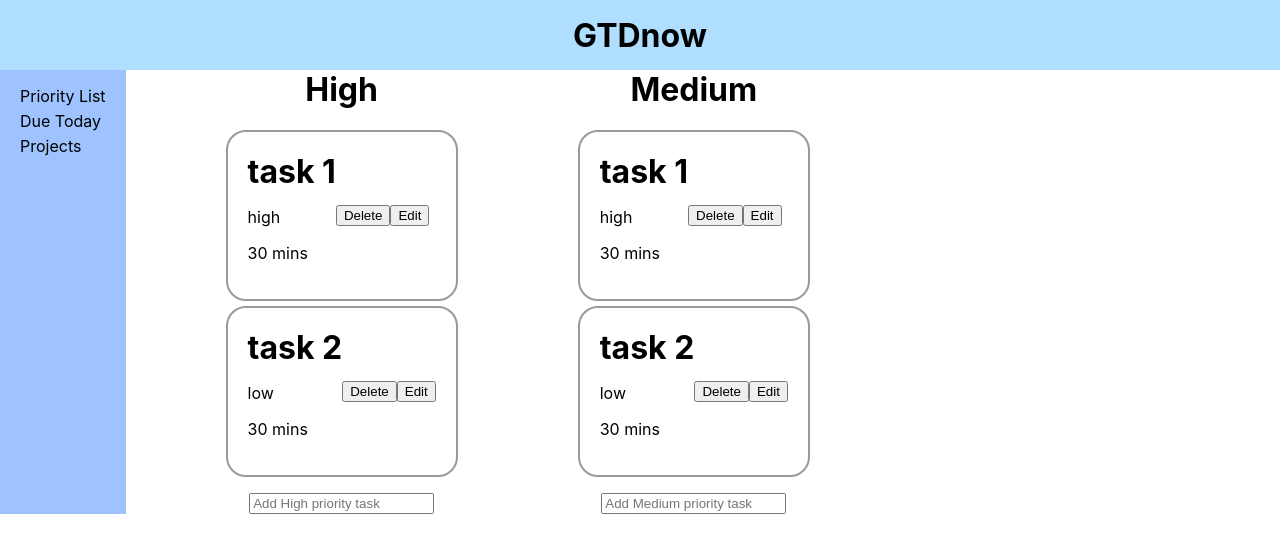
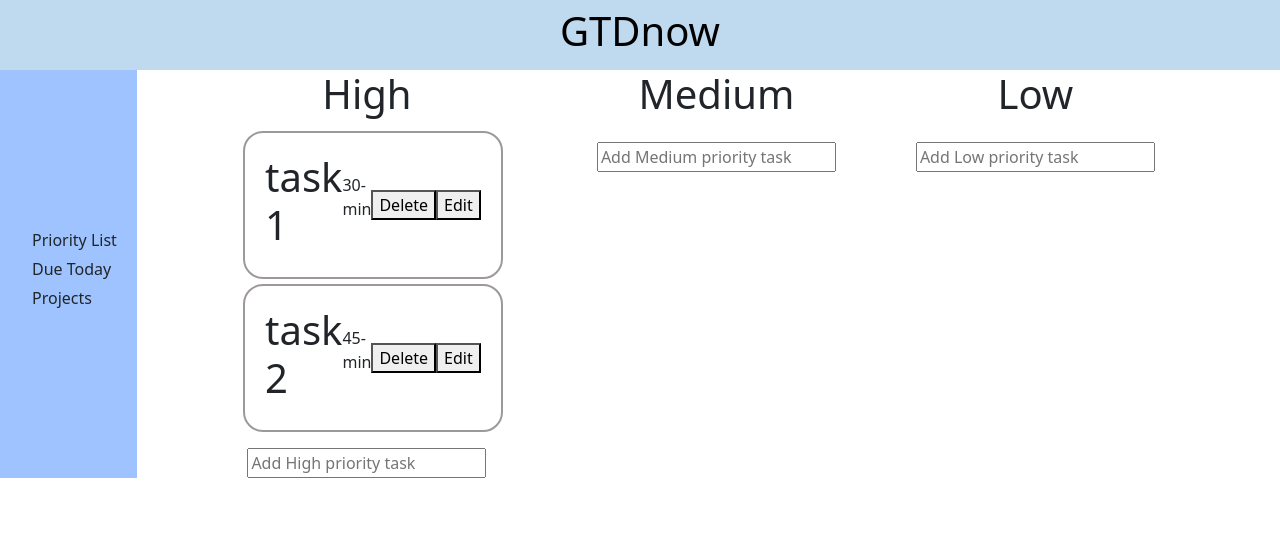
Before and after one commit to ramjayakumar21/simplegtd, a React (Create React App) app: page / in a window 1280 px wide. Shown: the top 552 px of the page. Built offline with nearby package versions, Linux system fonts and the light colour scheme.

Commit message:
Add editing functionality and rework to system

```diff
--- a/package.json
+++ b/package.json
@@ -3,11 +3,16 @@
   "version": "0.1.0",
   "private": true,
   "dependencies": {
+    "@fortawesome/fontawesome-svg-core": "^6.2.0",
+    "@fortawesome/free-solid-svg-icons": "^6.2.0",
+    "@fortawesome/react-fontawesome": "^0.2.0",
     "@hello-pangea/dnd": "^16.0.0",
     "@testing-library/jest-dom": "^5.16.5",
     "@testing-library/react": "^13.3.0",
     "@testing-library/user-event": "^13.5.0",
+    "bootstrap": "^5.2.1",
     "react": "^18.2.0",
+    "react-bootstrap": "^2.5.0",
     "react-dom": "^18.2.0",
     "react-router-dom": "^6.3.0",
     "react-scripts": "5.0.1",
--- a/src/App.js
+++ b/src/App.js
@@ -1,8 +1,16 @@
 import './App.css';
 import { Body } from './components/Body';
 import Header from './components/Header';
+import Button from 'react-bootstrap/Button';
+import Modal from 'react-bootstrap/Modal';
+import React from 'react';
 
 function App() {
+  const [show, setShow] = React.useState(false);
+
+  const handleClose = () => setShow(false);
+  const handleShow = () => setShow(true);
+
   return (
     <div>
       <Header />
--- a/src/components/Body.js
+++ b/src/components/Body.js
@@ -3,14 +3,38 @@ import "./Body.css"
 import TaskList from './TaskList.js'
 import Navbar from "./Navbar.js"
 
+export function Body() {
+
+    let initialTaskLibrary;
+    if (null != JSON.parse(localStorage.getItem(`savedTaskLibrary`))) {
+        initialTaskLibrary = JSON.parse(localStorage.getItem(`savedTaskLibrary`));
+    } else {
+        initialTaskLibrary =
+        {
+            highPriority:
+                [
+                    {id: "1", title: 'task 1', priority: 'High', time: "30-min", dueDate: null},
+                    {id: "2", title: 'task 2', priority: 'High', time: "45-min", dueDate: null}
+                ],
+            medPriority:
+                [
+                ],
+            lowPriority:
+                [
+                ],
+        }
+    }
+
+    let [taskLibrary, setTaskLibrary] = useState(initialTaskLibrary);
 
 
-export function Body() {
+
     return (
             <div className="body">
                 <Navbar />
-                <TaskList listname="High" />
-                <TaskList listname="Medium" />
+                <TaskList listname="High" listKey="highPriority" taskLibrary={taskLibrary} setTaskLibrary={setTaskLibrary} />
+                <TaskList listname="Medium" listKey="medPriority" taskLibrary={taskLibrary} setTaskLibrary={setTaskLibrary} />
+                <TaskList listname="Low" listKey="lowPriority" taskLibrary={taskLibrary} setTaskLibrary={setTaskLibrary} />
             </div>
     )
 }
--- a/src/components/Header.css
+++ b/src/components/Header.css
@@ -1,5 +1,5 @@
 .header {
-    background-color: rgb(175, 222, 255);
+    background-color: rgb(191, 218, 238);
     min-height: 70px;
     display: flex;
     justify-content: center;
--- a/src/components/Header.js
+++ b/src/components/Header.js
@@ -1,5 +1,7 @@
 import React from "react";
 import './Header.css';
+import { FontAwesomeIcon } from '@fortawesome/react-fontawesome'
+
 
 export default function Header() {
     return (
--- a/src/components/Task.js
+++ b/src/components/Task.js
@@ -1,30 +1,109 @@
-import React from "react";
+import {React, useState} from "react";
 import "./Task.css";
-
-var currentDate = new Date();
-let tomorrowDate = new Date(currentDate.setDate(currentDate.getDate() + 1));
+import Button from 'react-bootstrap/Button';
+import Modal from 'react-bootstrap/Modal';
 
 export function Task(props) {
+    const [show, setShow] = useState(false);
+
+    const [formData, setFormData] = useState(
+        {
+            title: props.task.title,
+            priority: props.task.priority,
+            time: props.task.time,
+            dueDate: props.task.dueDate,
+        }
+    )
+
+    function handleChange(event) {
+        const {name, value, type, checked} = event.target
+        setFormData(prevFormData => {
+            return {
+                ...prevFormData,
+                [name]: type === "checkbox" ? checked : value
+            }
+        })
+    }
+
+    const handleClose = () => setShow(false);
+    const handleShow = () => setShow(true);
+
+    function handleSubmit(event) {
+        event.preventDefault()
+        let newTask = {
+            ...formData,
+            id: props.task.id
+        }
+
+        let tasks = props.taskLibrary[props.listKey];
+        let idArray = tasks.map((task) => task.id);
+        let updatedTasks = Array.from(tasks);
+        let index = idArray.indexOf(props.task.id);
+
+        updatedTasks[index] = newTask;
+
+        props.setTaskLibrary((oldTaskLibrary) => {
+            let newValue = {
+                ...oldTaskLibrary,
+                [props.listKey]: updatedTasks
+            }
+            console.log(newValue)
+            let save = JSON.stringify(newValue);
+            localStorage.setItem("savedTaskLibrary", save);
+            return newValue
+        });
+
+    }
+
     return (
-        <div>
-            <h1 className="task--title">{props.title}</h1>
-            <p>{props.priority}</p>
-            <p>{props.time}</p>
-        </div>
+        <>
+        <Modal
+            show={show}
+            onHide={handleClose}
+            backdrop="static"
+            keyboard={false}>
+        <Modal.Header closeButton>
+          <Modal.Title>Modal title</Modal.Title>
+        </Modal.Header>
+            <Modal.Body>
+                <form>
+                    <input
+                        type="text"
+                        placeholder="Title"
+                        onChange={handleChange}
+                        name="title"
+                        value={formData.title}
+                    />
+                    <input
+                        type="text"
+                        placeholder="Priority"
+                        onChange={handleChange}
+                        name="priority"
+                        value={formData.priority}
+                    />
+                    <input
+                        type="text"
+                        placeholder="Time"
+                        onChange={handleChange}
+                        name="time"
+                        value={formData.time}
+                    />
+                    <Button onClick={handleSubmit}>Submit</Button>
+                </form>
+            </Modal.Body>
+            <Modal.Footer>
+                <Button variant="secondary" onClick={handleClose}>
+                    Close
+                </Button>
+                <Button variant="primary" >Save</Button>
+            </Modal.Footer>
+        </Modal>
+            <h1 className="task--title">{props.task.title}</h1>
+            <p>{props.task.time}</p>
+            <button className="delete-btn" id={props.id} onClick={() => props.removeTask(props.id)}>Delete</button>
+            <button className="edit-btn" id={props.id}  onClick={handleShow}>Edit</button>
+
+
+        </>
     )
 }
-
-
-export function taskFactory(title, priority, time = "30 Mins", notes = "Add notes here", dueDate = null, checklist = []) {
-    let id = `${title}${Date.now()}`;
-
-    let modifyTask = function(title, priority, time, notes, dueDate, checklist) {
-        return taskFactory()
-    }
-
-    return {id, title, priority, time, notes, dueDate, checklist}
-}
-
-export function TaskEditor(props) {
-
-}
--- a/src/components/TaskList.js
+++ b/src/components/TaskList.js
@@ -1,114 +1,83 @@
-import React, { useState, useRef }  from "react";
+import React, { useRef }  from "react";
 import { DragDropContext, Droppable, Draggable } from '@hello-pangea/dnd';
-import { Task, taskFactory } from "./Task.js"
+import { Task} from "./Task.js"
 import "./TaskList.css"
 
+
 export default function TaskList(props) {
+    const { listname, listKey, taskLibrary, setTaskLibrary } = props;
+    let tasks = taskLibrary[listKey];
+
     const inputTextRef = useRef(null);
     const overlayRef = useRef(null);
-    let activeModule = false;
-    let invisible = "invisible";
-    let titleR, priorityR, notesR, timeR, dueDateRef = useRef(null);
 
+    function taskFactory(title, priority, time = "30 Mins", dueDate = null) {
+        let id = `${title}${Date.now()}`;
 
-    let taskList = {
-        tasksArray: [
-            taskFactory('task 1', 'high', "30 mins"),
-            taskFactory('task 2', 'low', "30 mins"),
-        ],
-    }
-
-    if (storageAvailable('localStorage') && (null != JSON.parse(localStorage.getItem(`stored-tasks${props.listname}`)))) {
-        taskList.tasksArray = JSON.parse(localStorage.getItem(`stored-tasks${props.listname}`));
-        console.log('access')
-    }
-
-    const [tasks, updateTasks] = useState(taskList.tasksArray);
-
-    saveToStorage()
-
-
-    function saveToStorage() {
-        localStorage.setItem(`stored-tasks${props.listname}`, JSON.stringify(tasks));
-        console.log('saved')
+        return {id, title, priority, time, dueDate}
     }
 
     function removeTask(id) {
         let idArray = tasks.map((task) => task.id);
-        let oldTasks = Array.from(tasks);
+        let updatedTasks = Array.from(tasks);
         let index = idArray.indexOf(id);
 
         if (index > -1) { // only splice array when item is found
-            oldTasks.splice(index, 1); // 2nd parameter means remove one item only
+            updatedTasks.splice(index, 1); // 2nd parameter means remove one item only
         }
-        updateTasks(oldTasks);
-        saveToStorage();
+
+        console.log('remove')
+        setTaskLibrary((oldTaskLibrary) => {
+            let newValue = {
+                ...oldTaskLibrary,
+                [listKey]: updatedTasks
+            }
+            console.log(newValue)
+            saveToStorage(newValue)
+            return newValue
+        });
+
     }
+
 
 
 
     function addTask() {
         let title = inputTextRef.current.value;
         inputTextRef.current.value = "";
-        // let priority = inputPriorityRef.current.value;
-        let oldTasks = Array.from(tasks);
-        oldTasks.push(taskFactory(title, props.listname))
-        updateTasks(oldTasks)
-        saveToStorage();
-        // localStorage.setItem(taskArray, oldTasks);
+        let updatedTasks = Array.from(tasks);
+        updatedTasks.push(taskFactory(title, props.listname))
+        setTaskLibrary((oldTaskLibrary) => {
+            let newValue = {
+                ...oldTaskLibrary,
+                [listKey]: updatedTasks
+            }
+            console.log(newValue)
+            saveToStorage(newValue)
+            return newValue
+        });
     }
-
-    function editTask() {
-        overlayRef.current.style.display = 'block';
-    }
-
-   function taskEditor(task) {
 
 
 
-    function updateTask() {
-        let newTask = taskFactory(
-            titleR.current.value, priorityR.current.value, timeR.current.value,
-            notesR.current.value, dueDateRef.current.value);
 
-    }
-
-
-    return (
-        <div>
-            <h1 contentEditable={true} suppressContentEditableWarning={true} ref={titleR}>{task.title}</h1>
-            <h2 contentEditable={true} suppressContentEditableWarning={true} ref={priorityR}>{task.priority}</h2>
-            <h2 contentEditable={true} suppressContentEditableWarning={true} ref={timeR}>{task.time}</h2>
-            <h2 contentEditable={true} suppressContentEditableWarning={true} ref={dueDateRef}>{task.dueDateRef}</h2>
-            <p contentEditable={true} suppressContentEditableWarning={true} ref={notesR}>{task.notes}</p>
-            <button onClick={() => {updateTask()}}>Save</button>
-        </div>
-    )
-   }
 
 
     let tasksList = tasks.map(({...task}, index) => {
         return (
-            <>
-            <div className="overlay" ref={overlayRef}>
-                <div className="editor">
-                    {taskEditor(task)}
-                </div>
-            </div>
             <Draggable key={task.id} draggableId={task.id} index={index}>
                 {(provided) =>
                     <li className="task-item" ref={provided.innerRef} {...provided.draggableProps} {...provided.dragHandleProps}>
                             <Task
                                 id={task.id}
-                                title={task.title}
-                                priority={task.priority}
-                                time={task.time}
+                                task={task}
+                                removeTask={removeTask}
+                                listKey={listKey}
+                                taskLibrary={taskLibrary}
+                                setTaskLibrary={setTaskLibrary}
                             />
-                            <button className="delete-btn" id={task.id} onClick={() => removeTask(task.id)}>Delete</button>
-                            <button className="edit-btn" id={task.id} onClick={() => editTask(task.id)}>Edit</button>
                     </li>}
             </Draggable>
-            </>
         )
     })
 
@@ -118,30 +87,43 @@ export default function TaskList(props) {
         const [reorderedItem] = items.splice(result.source.index, 1);
         items.splice(result.destination.index, 0, reorderedItem);
 
-        updateTasks(items);
+        setTaskLibrary((oldTaskLibrary) => {
+            let newValue = {
+                ...oldTaskLibrary,
+                [listKey]: items
+            }
+            console.log(newValue)
+            saveToStorage(newValue)
+            return newValue
+        });
     }
 
     function handleEnterDown(event) {
         if ("Enter" === event.key) {
-            addTask();
+            addTask()
+
         }
     }
 
-
+    function saveToStorage(library) {
+        let save = JSON.stringify(library);
+        localStorage.setItem("savedTaskLibrary", save);
+    }
 
 
     return (
         <>
         <div className="task-column">
-            <h1>{props.listname}</h1>
+            <h1>{listname}</h1>
             <DragDropContext onDragEnd={handleOnDragEnd}>
-            <Droppable droppableId="task-list" >
-                {(provided) =>
-                    <ul className="task-list" ref={provided.innerRef} {...provided.droppableProps} >
-                        {tasksList}
-                        {provided.placeholder}
-                    </ul>}
-            </Droppable>
+                <Droppable droppableId="task-list" key={'task'}>
+                    {(provided) => (
+                        <ul className="task-list" ref={provided.innerRef} {...provided.droppableProps} >
+                            {tasksList}
+                            {provided.placeholder}
+                        </ul>
+                    )}
+                </Droppable>
             </DragDropContext>
             <input onKeyDown={handleEnterDown} ref={inputTextRef} placeholder={`Add ${props.listname} priority task`}></input>
         </div>
--- a/src/index.js
+++ b/src/index.js
@@ -2,6 +2,7 @@ import React from 'react';
 import ReactDOM from 'react-dom/client';
 import './index.css';
 import App from './App';
+import 'bootstrap/dist/css/bootstrap.min.css';
 
 
 const root = ReactDOM.createRoot(document.getElementById('root'));
```
Also changed, not shown: 1 other file (tests, documents, lock files or other folders).
